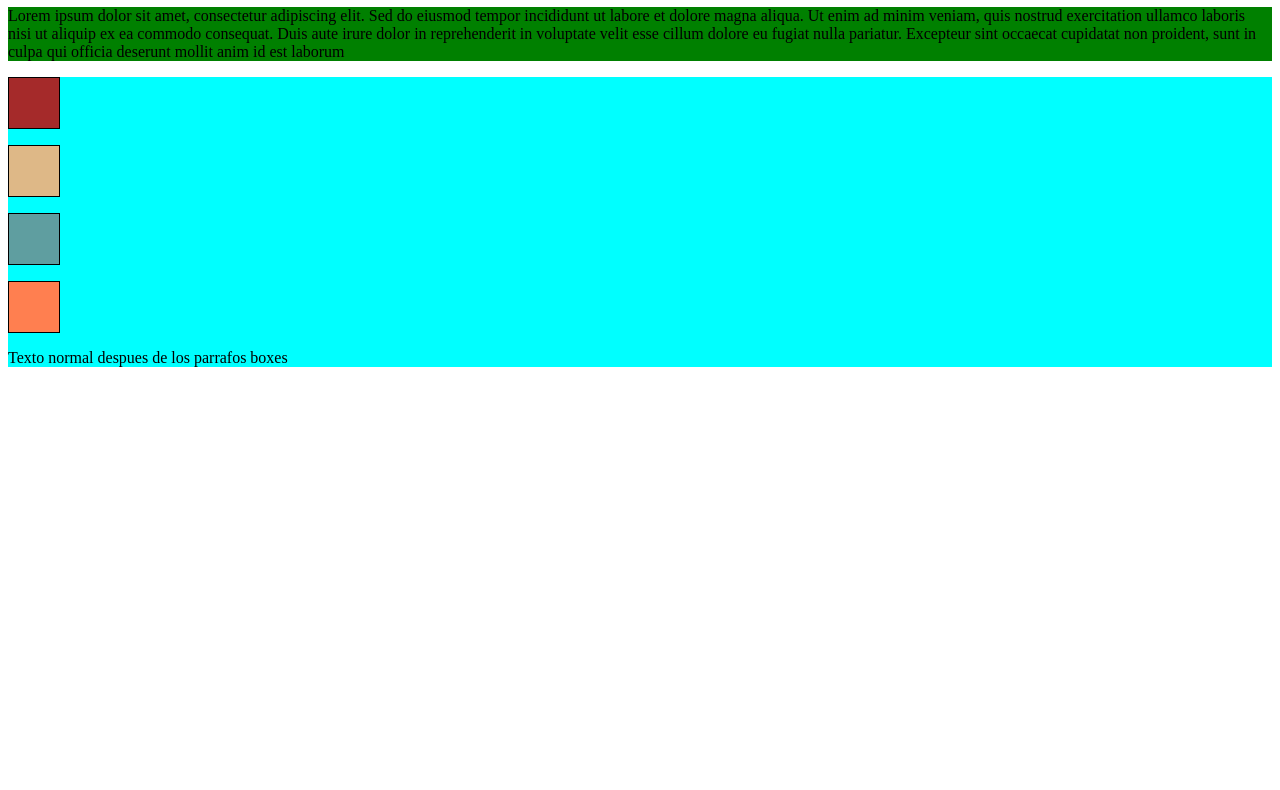
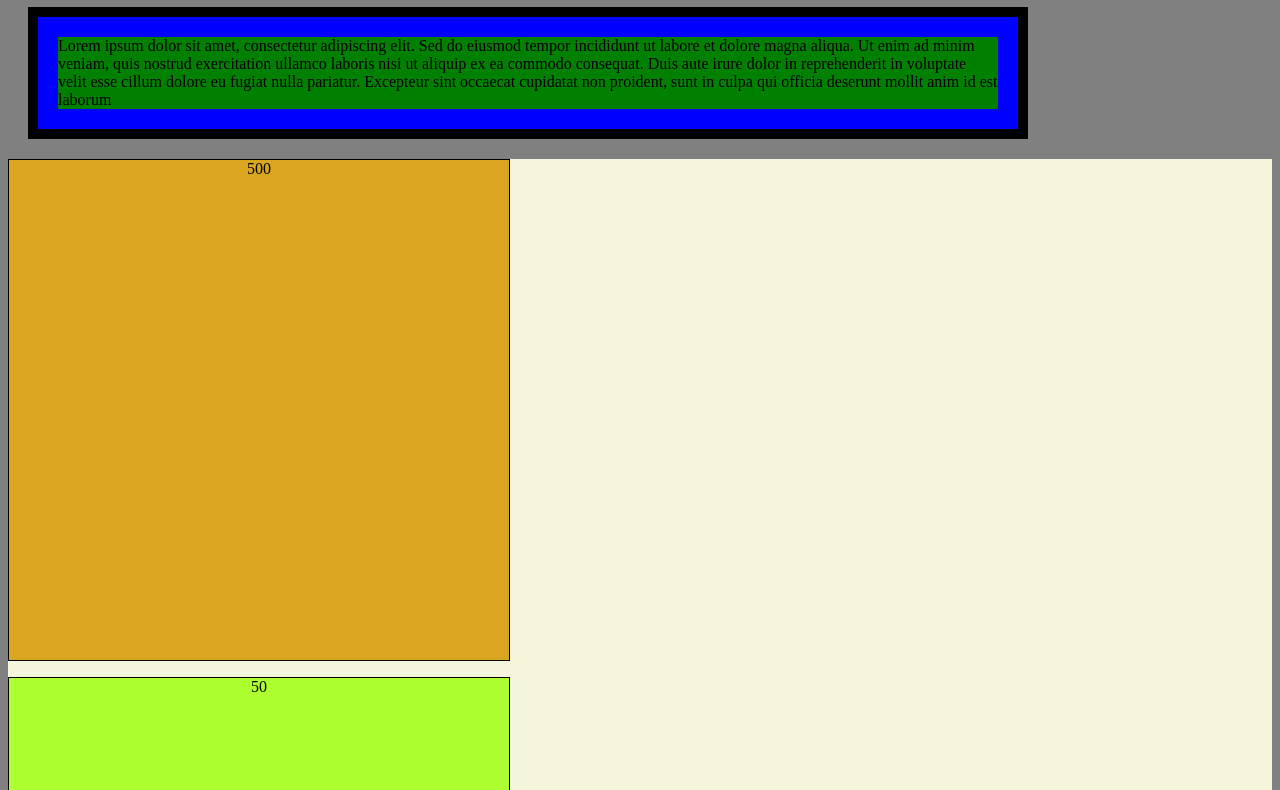
Before and after one commit to Maxhaberman/maxhaberman.github.io, a plain HTML site: page pruebas-style2.html in a window 1280 px wide. Shown: the part 73-863 px from the top of the page. Before the commit the page ends 800 px from the top, so only its background shows below. Drawn offline with Linux system fonts and the light colour scheme.

Commit message:
Update pruebas-style2.html

```diff
--- a/pruebas-style2.html
+++ b/pruebas-style2.html
@@ -5,11 +5,24 @@
     <meta name="viewport" content="width=device-width, initial-scale=1.0">
     <title>Ejemplo Box Model</title>
     <style>
+        body {
+            margin: 20;
+            padding: 100;
+            background-color: grey;
+        }
         div {
-            background-color: #00FFFF;
+            background-color: greenyellow;
+        }
+        #div1 {
+            background-color: beige;
         }
         #box {
-            background-color: #5F9EA0;
+            margin: 20px;
+            background-color: blue;
+            padding: 20px;
+            border: 10px solid  black;
+            width: 1000px;
+            box-sizing: border-box;
         }
         #content {
             background-color: green;
@@ -34,10 +47,35 @@
         }
         #p4 {
             background-color: #FF7F50;
+            align-content: center;
         }
-        section {
-            clear: left;
+        #p5 {
+            background-color: goldenrod;
+            text-align: center;
+            width: 500px;
+            height: 500px;
         }
+        #p6 {
+            background-color: greenyellow;
+            text-align: center;
+            width: 50px;
+            height: 50px;
+        }
+        #p7 {
+            background-color: orange;
+            text-align: center;
+            width: 1000px;
+            height: 1000px;
+        }
+
+
+        @media (min-width: 900px) {
+            #p6 {  /* Corrected selector (no space after #) */
+                width: 500px;
+                height: 500px;
+            }
+        }
+
 </style>
 </head>
 <body>
@@ -47,11 +85,10 @@
             Lorem ipsum dolor sit amet, consectetur adipiscing elit. Sed do eiusmod tempor incididunt ut labore et dolore magna aliqua. Ut enim ad minim veniam, quis nostrud exercitation ullamco laboris nisi ut aliquip ex ea commodo consequat. Duis aute irure dolor in reprehenderit in voluptate velit esse cillum dolore eu fugiat nulla pariatur. Excepteur sint occaecat cupidatat non proident, sunt in culpa qui officia deserunt mollit anim id est laborum
         </div>
     </div>
-    <div>
-        <p id="p1"></p>
-        <p id="p2"></p>
-        <p id="p3"></p>
-        <p id="p4"></p>
+    <div id="div1">
+        <p id="p5"> 500</p>
+        <p id="p6">50</p>
+        <p id="p7">1000</p>
         <section>Texto normal despues de los parrafos boxes </section>
     </div>
 </body>
```
